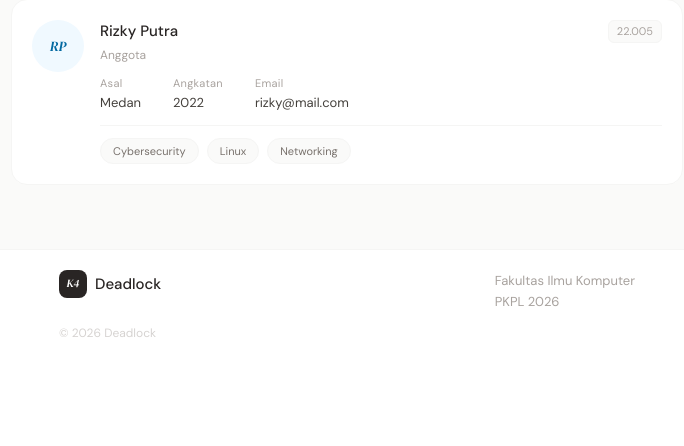
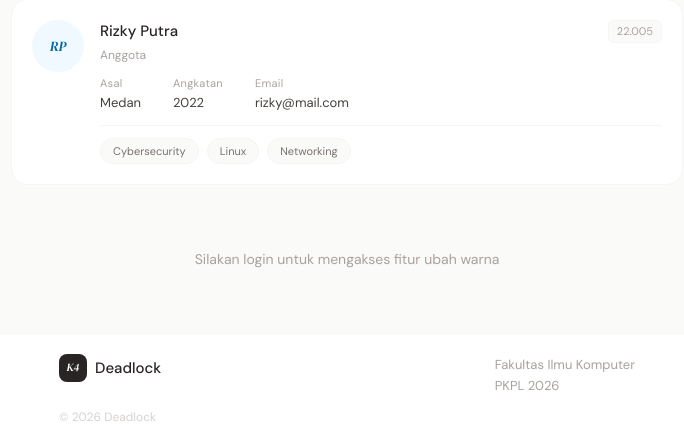
Before and after one commit to deadlock-pkpl/deadlock, a Django app: page / in a window 1280 px wide. Shown: the part 1091-1537 px from the top of the page, without its empty margins (293-977 px from the left). Before the commit the page ends 1428 px from the top, so only its background shows below. Run offline with Django 5.2, Linux system fonts and the light colour scheme; some libraries are stand-ins or nearby versions.

Commit message:
feat: tambah fitur warna

```diff
--- a/main/templates/main.html
+++ b/main/templates/main.html
@@ -186,7 +186,59 @@
 
   </div>
 
+  <!-- Warna Button Section -->
+  {% if user.is_authenticated %}
+  <div class="mt-16 flex justify-center">
+    <button
+      id="warnaBtn"
+      onclick="changeBackgroundColor()"
+      class="px-8 py-3 bg-stone-800 text-white text-[15px] font-medium rounded-lg hover:bg-stone-700 active:bg-stone-900 transition-colors duration-200 border border-stone-800 hover:border-stone-700"
+      style="font-family: 'DM Sans', sans-serif;"
+      aria-label="Ubah warna latar belakang"
+    >
+      Warna
+    </button>
+  </div>
+  {% else %}
+  <div class="mt-16 flex justify-center text-center">
+    <p class="text-sm text-stone-400">Silakan login untuk mengakses fitur ubah warna</p>
+  </div>
+  {% endif %}
+
 </main>
+
+<script>
+  // Array of beautiful colors to choose from
+  const colors = [
+    '#fef2f2', // rose-50
+    '#fef3c7', // amber-50
+    '#dcfce7', // green-50
+    '#cffafe', // cyan-50
+    '#e0e7ff', // indigo-50
+    '#fae8ff', // fuchsia-50
+    '#f0fdf4', // green-50 (light)
+    '#fdf2f8', // pink-50
+    '#f5f3ff', // violet-50
+    '#fffbeb', // amber-50 (light)
+    '#f0fdf4', // lime-50
+    '#fdf8ff', // purple-50
+  ];
+
+  function changeBackgroundColor() {
+    // Get random color from the array
+    const randomColor = colors[Math.floor(Math.random() * colors.length)];
+
+    // Apply color to body background
+    document.body.style.backgroundColor = randomColor;
+
+    // Optional: Add a subtle animation effect
+    const btn = document.getElementById('warnaBtn');
+    btn.style.transform = 'scale(0.95)';
+    setTimeout(() => {
+      btn.style.transform = 'scale(1)';
+    }, 100);
+  }
+</script>
 
 {% include 'footer.html' %}
 {% endblock %}
--- a/main/templates/navbar.html
+++ b/main/templates/navbar.html
@@ -13,10 +13,10 @@
 
     <!-- Nav Links (desktop) -->
     <div class="hidden sm:flex items-center gap-6">
-      <a href="/" class="text-[13px] text-stone-800 font-medium border-b border-stone-800 pb-0.5 no-underline">Beranda</a>
-      <a href="/font" class="text-[13px] text-stone-400 hover:text-stone-700 transition-colors no-underline">Font</a>
-      <a href="/warna" class="text-[13px] text-stone-400 hover:text-stone-700 transition-colors no-underline">Warna</a>
-      <a href="/logout" class="text-[13px] text-stone-400 hover:text-stone-700 transition-colors no-underline">Akun</a>
+      <a href="/" class="nav-link text-[13px] text-stone-400 hover:text-stone-700 transition-colors no-underline" data-path="/">Beranda</a>
+      <a href="/font" class="nav-link text-[13px] text-stone-400 hover:text-stone-700 transition-colors no-underline" data-path="/font">Font</a>
+      <a href="/warna" class="nav-link text-[13px] text-stone-400 hover:text-stone-700 transition-colors no-underline" data-path="/warna">Warna</a>
+      <a href="/logout" class="nav-link text-[13px] text-stone-400 hover:text-stone-700 transition-colors no-underline" data-path="/logout">Akun</a>
     </div>
 
     <!-- Mobile Hamburger -->
@@ -34,9 +34,78 @@
 
   <!-- Mobile Menu -->
   <div id="mobile-menu" class="hidden sm:hidden max-w-lg mx-auto pt-4 pb-2 flex flex-col gap-1">
-    <a href="/" class="text-[13px] text-stone-800 font-medium px-2 py-2 rounded-lg bg-stone-50 no-underline">Beranda</a>
-    <a href="/font" class="text-[13px] text-stone-500 px-2 py-2 rounded-lg hover:bg-stone-50 transition-colors no-underline">Font</a>
-    <a href="/warna" class="text-[13px] text-stone-500 px-2 py-2 rounded-lg hover:bg-stone-50 transition-colors no-underline">Warna</a>
-    <a href="/logout" class="text-[13px] text-red-400 px-2 py-2 rounded-lg hover:bg-red-50 transition-colors no-underline">Logout</a>
+    <a href="/" class="nav-link-mobile text-[13px] text-stone-500 px-2 py-2 rounded-lg hover:bg-stone-50 transition-colors no-underline" data-path="/">Beranda</a>
+    <a href="/font" class="nav-link-mobile text-[13px] text-stone-500 px-2 py-2 rounded-lg hover:bg-stone-50 transition-colors no-underline" data-path="/font">Font</a>
+    <a href="/warna" class="nav-link-mobile text-[13px] text-stone-500 px-2 py-2 rounded-lg hover:bg-stone-50 transition-colors no-underline" data-path="/warna">Warna</a>
+    <a href="/logout" class="nav-link-mobile text-[13px] text-red-400 px-2 py-2 rounded-lg hover:bg-red-50 transition-colors no-underline" data-path="/logout">Logout</a>
   </div>
 </nav>
+
+<script>
+  // Function to set active nav link
+  function setActiveNavLink() {
+    // Get current path without trailing slash
+    let currentPath = window.location.pathname;
+
+    // Remove trailing slash for comparison (except for root)
+    if (currentPath !== '/' && currentPath.endsWith('/')) {
+      currentPath = currentPath.slice(0, -1);
+    }
+
+    // Desktop nav links
+    const desktopLinks = document.querySelectorAll('.nav-link');
+    desktopLinks.forEach(link => {
+      let linkPath = link.getAttribute('data-path');
+
+      // Remove trailing slash from linkPath too
+      if (linkPath !== '/' && linkPath.endsWith('/')) {
+        linkPath = linkPath.slice(0, -1);
+      }
+
+      const isActive = currentPath === linkPath;
+
+      if (isActive) {
+        // Active state
+        link.classList.remove('text-stone-400', 'hover:text-stone-700');
+        link.classList.add('text-stone-800', 'font-medium', 'border-b', 'border-stone-800', 'pb-0.5');
+      } else {
+        // Inactive state
+        link.classList.remove('text-stone-800', 'font-medium', 'border-b', 'border-stone-800', 'pb-0.5');
+        link.classList.add('text-stone-400', 'hover:text-stone-700');
+      }
+    });
+
+    // Mobile nav links
+    const mobileLinks = document.querySelectorAll('.nav-link-mobile');
+    mobileLinks.forEach(link => {
+      let linkPath = link.getAttribute('data-path');
+
+      // Remove trailing slash from linkPath too
+      if (linkPath !== '/' && linkPath.endsWith('/')) {
+        linkPath = linkPath.slice(0, -1);
+      }
+
+      const isActive = currentPath === linkPath;
+
+      if (isActive) {
+        // Active state
+        link.classList.remove('text-stone-500', 'text-red-400');
+        link.classList.add('text-stone-800', 'font-medium', 'bg-stone-50');
+      } else {
+        // Inactive state
+        link.classList.remove('text-stone-800', 'font-medium', 'bg-stone-50');
+        if (linkPath === '/logout') {
+          link.classList.add('text-red-400');
+        } else {
+          link.classList.add('text-stone-500');
+        }
+      }
+    });
+  }
+
+  // Set active link on page load
+  document.addEventListener('DOMContentLoaded', setActiveNavLink);
+
+  // Also update when back/forward buttons are used
+  window.addEventListener('popstate', setActiveNavLink);
+</script>
--- a/main/urls.py
+++ b/main/urls.py
@@ -1,8 +1,9 @@
 from django.urls import path
-from main.views import show_main
+from main.views import show_main, show_warna
 
 app_name = 'main'
 
 urlpatterns = [
     path('', show_main, name='show_main'),
+    path('warna/', show_warna, name='show_warna'),
 ]
--- a/main/views.py
+++ b/main/views.py
@@ -2,3 +2,6 @@ from django.shortcuts import render
 
 def show_main(request):
     return render(request, "main.html")
+
+def show_warna(request):
+    return render(request, "warna.html")
```
Also changed, not shown: main/templates/warna.html (added, +78 -0 lines).
